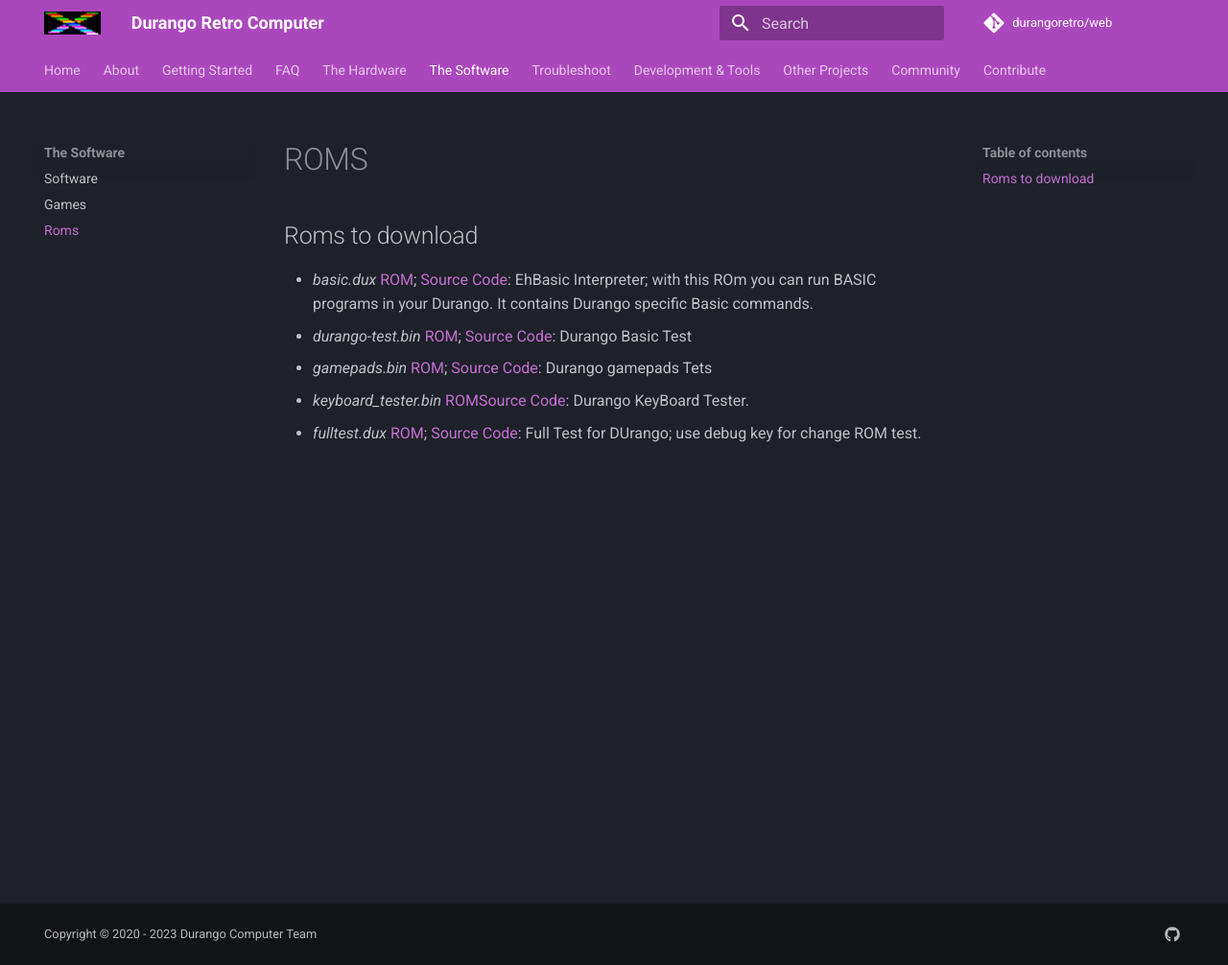
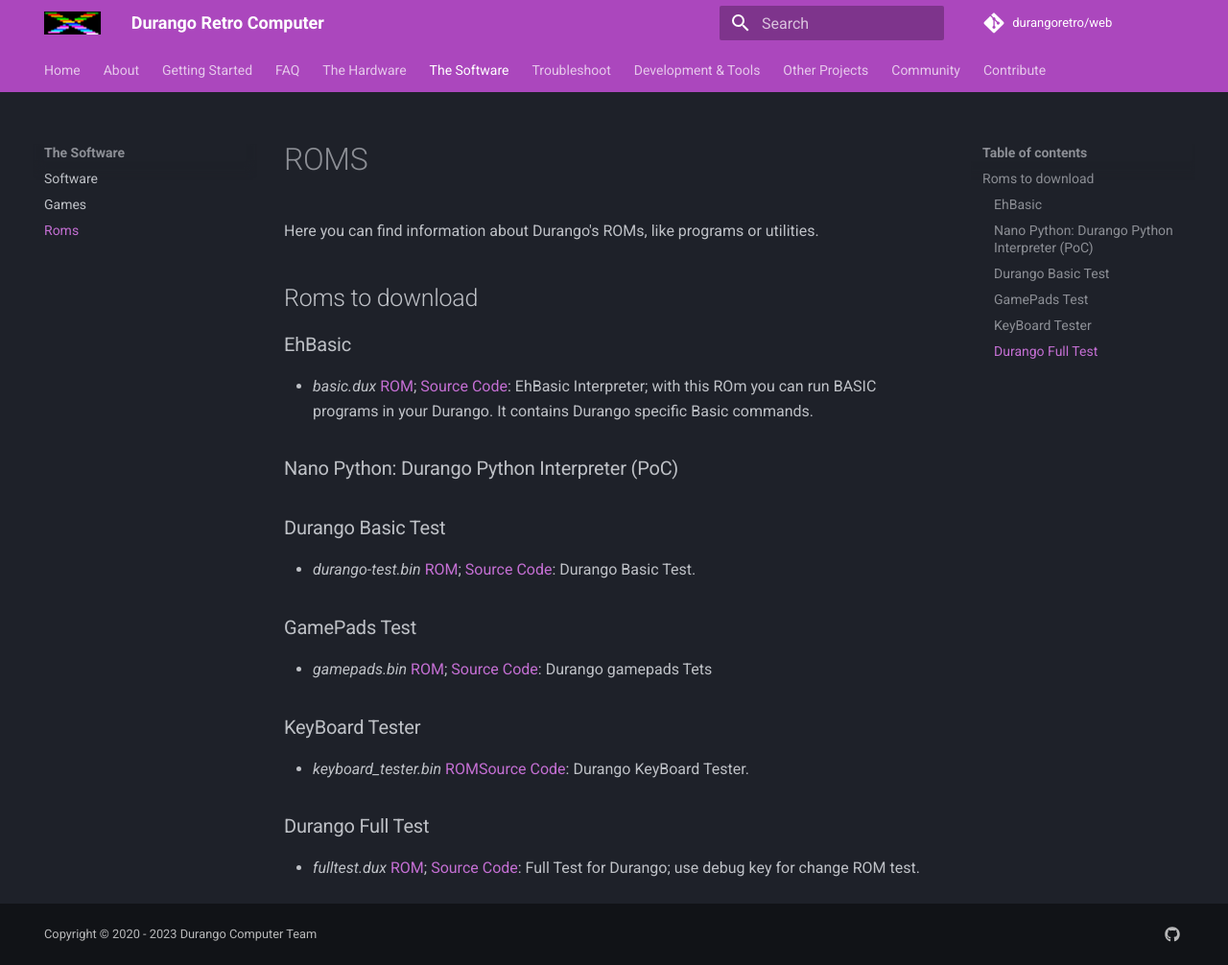
Before and after one commit to durangoretro/web, an MkDocs documentation site: the page built from docs/software/roms.md, in a window 1280 px wide and 1006 px high. Shown: the whole window at 96% size. Built offline with MkDocs 1.6.1 and Material for MkDocs 9.7.7, drawn with Linux system fonts in a browser that asks for light colours; comment, search, counter and statistics services are not loaded.

Commit message:
new roms structure

```diff
--- a/docs/software/roms.md
+++ b/docs/software/roms.md
@@ -1,10 +1,24 @@
 # ROMS
+
+Here you can find information about Durango's ROMs, like programs or utilities.
 
 ## Roms to download
 
+### EhBasic
+
 * _basic.dux_ [ROM](../assets/bin/basic.dux); [Source Code](): EhBasic Interpreter; with this ROm you can run BASIC programs in your Durango. It contains Durango specific Basic commands.
-* _durango-test.bin_ [ROM](../assets/bin/durango-test.bin); [Source Code](): Durango Basic Test
+
+### Nano Python: Durango Python Interpreter (PoC)
+
+### Durango Basic Test
+* _durango-test.bin_ [ROM](../assets/bin/durango-test.bin); [Source Code](): Durango Basic Test.
+
+### GamePads Test
+
 * _gamepads.bin_ [ROM](../assets/bin/gamepads.bin); [Source Code](https://github.com/durangoretro/durango_demos/blob/main/gamepads.s): Durango gamepads Tets
+
+### KeyBoard Tester
 * _keyboard_tester.bin_ [ROM](../assets/bin/keyboard_tester.bin)[Source Code](https://github.com/durangoretro/durango_demos/blob/main/keyboard_tester.c): Durango KeyBoard Tester.
 
-* _fulltest.dux_ [ROM](../assets/bin/fulltest.dux); [Source Code](): Full Test for DUrango; use debug key for change ROM test.
+### Durango Full Test
+* _fulltest.dux_ [ROM](../assets/bin/fulltest.dux); [Source Code](): Full Test for Durango; use debug key for change ROM test.
```
